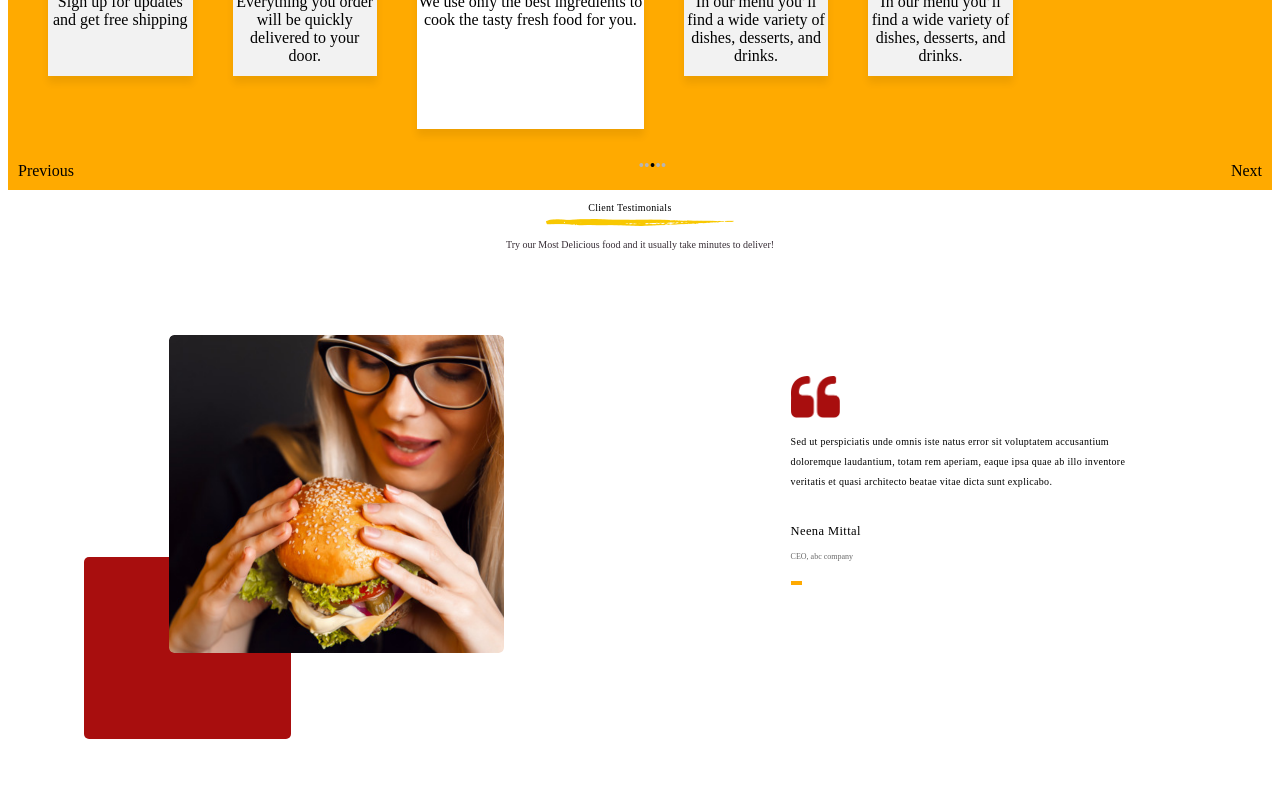
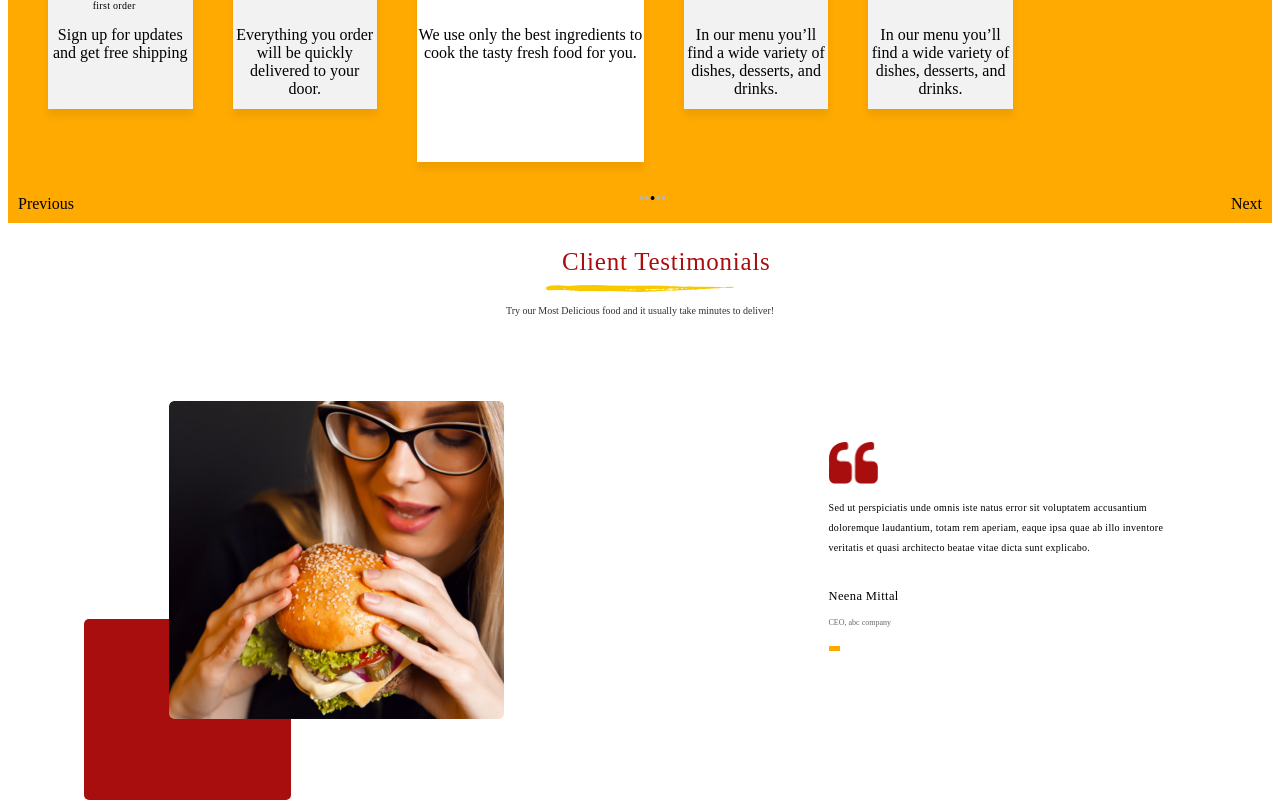
Before and after one commit to bhavna-18/loginPage, a React (Create React App) app: page / in a window 1280 px wide. Shown: the part 1075-1875 px from the top of the page. Before the commit the page ends 1814 px from the top, so only its background shows below. Built offline with nearby package versions, Linux system fonts and the light colour scheme.

Commit message:
bottom view fixed

```diff
--- a/src/components/subheading/index.js
+++ b/src/components/subheading/index.js
@@ -9,7 +9,7 @@ export default class SubHeading extends Component {
       <div style={{ flex: 1 }}>
         <div className="outerContainer1">
           <div className="headingContainer">
-            <p className="headingText">{heading}</p>
+            <p className="headingText1">{heading}</p>
           </div>
           <div className="imageOuter">
             <img
--- a/src/components/subheading/style.css
+++ b/src/components/subheading/style.css
@@ -9,7 +9,7 @@
     height: 12px;
 }
 
-.headingText {
+.headingText1 {
     color: #a80e0e;
     width: 156px;
     font-family: AvengeanceMightiestAvenger;
@@ -42,14 +42,15 @@
 }
 
 .imageOuter {
-    margin: 0 auto;
+    margin: auto;
     text-align: center;
 }
 
 .imageContainer {
     height: 6.5px;
-    width: 188.5px;
+    width: 200.5px;
     object-fit: contain;
+    margin-top: 2%;
 }
 
 @media screen and (max-width: 450px) {
--- a/src/scenes/login/style.css
+++ b/src/scenes/login/style.css
@@ -137,7 +137,7 @@
 .rightView {
   margin: auto;
   margin-top: 10%;
-  margin-right: 10%;
+  margin-right: 7%;
   float: right;
 }
 
@@ -161,15 +161,22 @@
 
 .rectangle {
   width: 207px;
+  /* width: auto; */
   height: 181.5px;
+  max-width: 100%;
+  max-height: 100%;
   border-radius: 5px;
   background-color: #a80e0e;
   margin-top: -100px;
 }
 
 .ladyImage {
-  width: 335px;
+  /* width: 335px;*/
   height: 318px;
+  width: auto;
+  max-width: 100%;
+  max-height: 100%;
+  display: block;
   object-fit: contain;
   border-radius: 5px;
   margin-top: 15%;
@@ -275,6 +282,8 @@
   .ladyImage {
     width: 100px;
     height: 100px;
+    max-width: 60%;
+    min-width: 60%;
     object-fit: contain;
     border-radius: 3px;
     margin-top: 15%;
@@ -285,5 +294,7 @@
     width: 107px;
     height: 181.5px;
     border-radius: 3px;
+    max-width: 60%;
+    max-width: 60%;
   }
 }
```
